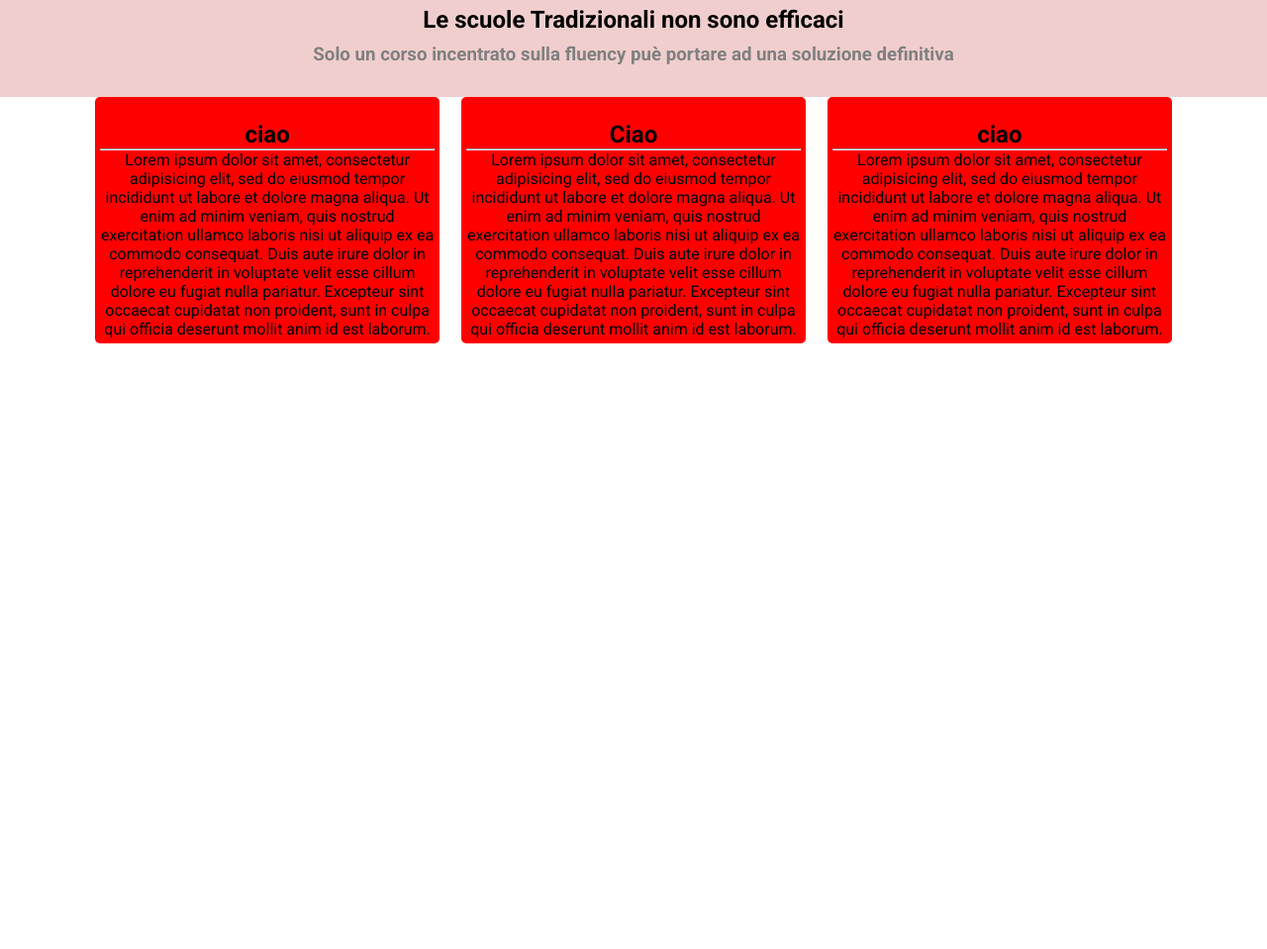
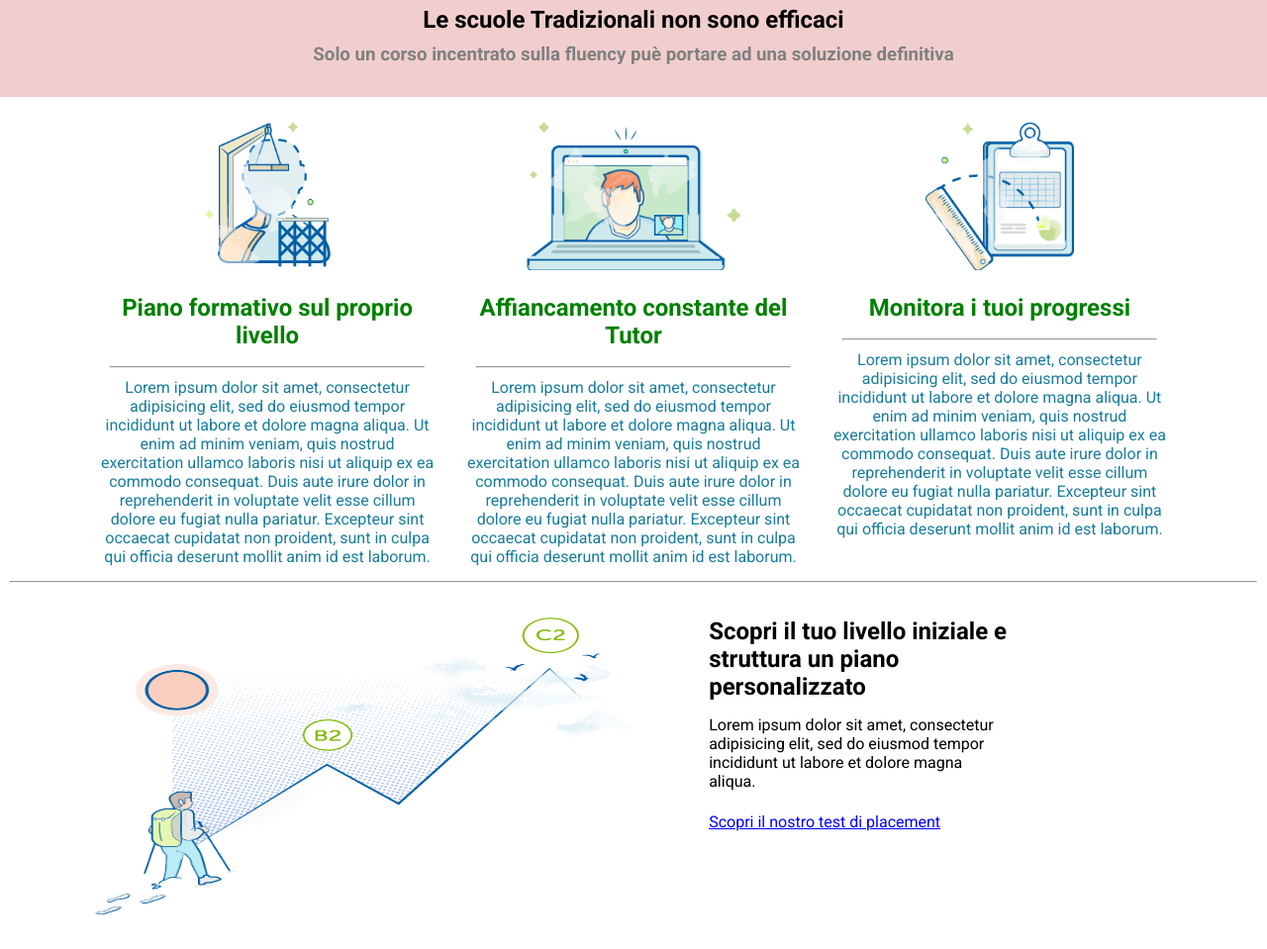
Before and after one commit to GiuseppeArimatea/html-css-fluentify, a plain HTML site: page index.html in a window 1280 px wide. Shown: the part 472-1431 px from the top of the page at 99% size. Before the commit the page ends 819 px from the top, so only its background shows below. Drawn offline with Linux system fonts and the light colour scheme.

Commit message:
Commit finale

```diff
--- a/css/style.css
+++ b/css/style.css
@@ -140,7 +140,6 @@ a.button {
 .col-left {
   float: left;
   width: 32%;
-  background-color: red;
   padding: 5px;
   border-radius: 5px;
 }
@@ -148,7 +147,6 @@ a.button {
 .col-center {
   float: left;
   width: 32%;
-  background-color: red;
   padding: 5px;
   border-radius: 5px;
   margin: 0 2%;
@@ -157,7 +155,53 @@ a.button {
 .col-right {
   float: left;
   width: 32%;
-  background-color: red;
   padding: 5px;
   border-radius: 5px;
 }
+
+.container img {
+  height: 150px;
+  margin-bottom: 20px;
+  margin-top: 20px;
+}
+
+.container h2 {
+  margin-bottom: 5%;
+  color: green;
+}
+.container p {
+  color: #187c9c;
+}
+hr {
+  margin: 10px;
+}
+.last {
+  width: 85%;
+  height: 100%;
+  margin: 35px auto;
+}
+.last::after {
+  content:'';
+  display:table;
+  clear: both;
+
+}
+.palloncino {
+  width: 50%;
+  float: left;
+  height: 300px;
+}
+.text {
+  width: 28%;
+  float: left;
+  margin-left: 7%
+}
+
+.text p {
+  margin-top: 15px;
+}
+ .text a {
+   margin-top: 15px;
+   color: blue;
+   line-height: 4;
+ }
--- a/index.html
+++ b/index.html
@@ -48,22 +48,32 @@
 
       <div class="container">
         <div class="col-left">
-          <img src="" alt="">
-          <h2>ciao</h2>
+          <img src="img/profile.png" alt="">
+          <h2>Piano formativo sul proprio livello</h2>
           <hr>
           <p>Lorem ipsum dolor sit amet, consectetur adipisicing elit, sed do eiusmod tempor incididunt ut labore et dolore magna aliqua. Ut enim ad minim veniam, quis nostrud exercitation ullamco laboris nisi ut aliquip ex ea commodo consequat. Duis aute irure dolor in reprehenderit in voluptate velit esse cillum dolore eu fugiat nulla pariatur. Excepteur sint occaecat cupidatat non proident, sunt in culpa qui officia deserunt mollit anim id est laborum.</p>
         </div>
         <div class="col-center">
-          <img src="" alt="">
-          <h2>Ciao</h2>
+          <img src="img/computer.png" alt="">
+          <h2>Affiancamento constante del Tutor</h2>
           <hr>
           <p>Lorem ipsum dolor sit amet, consectetur adipisicing elit, sed do eiusmod tempor incididunt ut labore et dolore magna aliqua. Ut enim ad minim veniam, quis nostrud exercitation ullamco laboris nisi ut aliquip ex ea commodo consequat. Duis aute irure dolor in reprehenderit in voluptate velit esse cillum dolore eu fugiat nulla pariatur. Excepteur sint occaecat cupidatat non proident, sunt in culpa qui officia deserunt mollit anim id est laborum.</p>
         </div>
         <div class="col-right">
-          <img src="" alt="">
-          <h2>ciao</h2>
+          <img src="img/doc.png" alt="">
+          <h2>Monitora i tuoi progressi</h2>
           <hr>
           <p>Lorem ipsum dolor sit amet, consectetur adipisicing elit, sed do eiusmod tempor incididunt ut labore et dolore magna aliqua. Ut enim ad minim veniam, quis nostrud exercitation ullamco laboris nisi ut aliquip ex ea commodo consequat. Duis aute irure dolor in reprehenderit in voluptate velit esse cillum dolore eu fugiat nulla pariatur. Excepteur sint occaecat cupidatat non proident, sunt in culpa qui officia deserunt mollit anim id est laborum.</p>
+        </div>
+      </div>
+      <hr>
+      <div class="last">
+        <img class="palloncino" src="img/mountain.png" alt="">
+        <div class="text">
+          <h2>Scopri il tuo livello iniziale e struttura un piano personalizzato</h2>
+          <p>Lorem ipsum dolor sit amet, consectetur adipisicing elit, sed do eiusmod tempor incididunt ut labore et dolore magna aliqua. </p>
+          <a href="#">Scopri il nostro test di placement</a>
+
         </div>
       </div>
       </main>
```
Also changed, not shown: img/computer.png (added), img/doc.png (added), img/mountain.png (added), img/profile.png (added).
